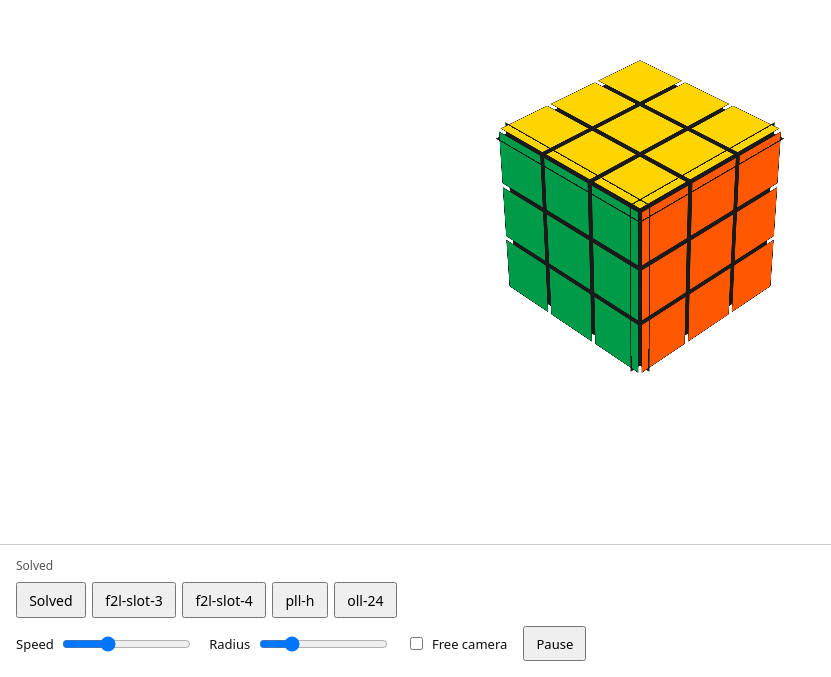
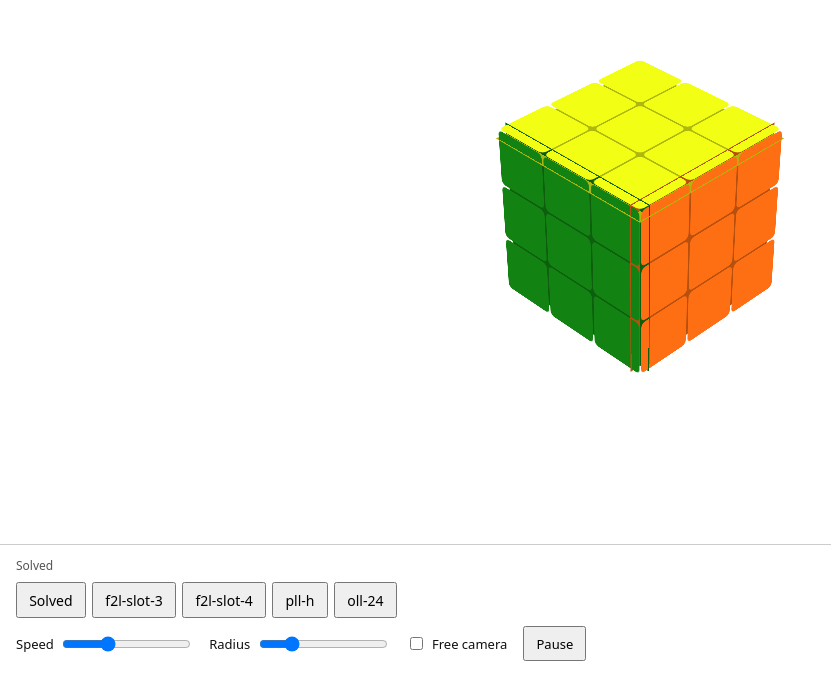
Before and after one commit to paragne/cfop-trainer, a website built with Vite: page three-d.html in a window 1280 px wide. Shown: the part 123-800 px from the top of the page, without its empty margins (0-831 px from the left). Built offline with nearby package versions, Linux system fonts and the light colour scheme.

Commit message:
feat(ui): render the 3D prototype as a stickerless GAN speedcube
The previous black-plastic sticker style needed its backing plate to
precisely track each sticker's silhouette edge; any sub-pixel miss showed a
jarring black-vs-background line, most visible at the cube's outer edges
under closer inspection (2x device pixel ratio) as small notches at every
grid intersection.

A stickerless cube's plastic is the same color all the way through, so the
backing plate is now colored to match its own sticker (darkened slightly
for the crease between pieces) instead of black. A residual sub-pixel gap
now blends into the same color instead of exposing the background — the
architecture becomes self-forgiving instead of needing pixel-perfect
coverage. Cut-plane caps (visible only mid-turn) are now light gray,
matching a stickerless cube's exposed inner mechanism rather than a black
shell. Colors are sampled from reference/gan_cube_color_reference.jpg (a
GAN stickerless 2x2; the color scheme carries over to this 3x3 render).

Verified via pixel flood-fill at 2x device pixel ratio: trapped background
pixels are now confined to two small diagonal arcs at the cube's top
corners, matching the intentional 8px pillowed-corner rounding's
antialiasing fringe — not a seam. A separate elementFromPoint probe
confirmed the faint colored lines visible at cross-face fold edges are each
face's own darkened backing plate (the intended crease effect), not
cross-contamination from an unrelated sticker.

Co-Authored-By: Claude Sonnet 5 <noreply@anthropic.com>

```diff
--- a/src/ui/three-d/scene.ts
+++ b/src/ui/three-d/scene.ts
@@ -15,7 +15,10 @@ import { perpendicularBasis, surfacePosition } from "../../lib/physical-cube.ts"
 import type { PhysicalSticker } from "../../lib/physical-cube.ts";
 
 export const SCALE = 90; // pixels per cubie unit
-const GAP_PX = 6;
+// A stickerless cube's pieces sit close enough to touch; the thin gap that
+// remains is where the piece's own shadowed backing plate shows through
+// (see GAP_SHADE), not painted-on black grout.
+const GAP_PX = 3;
 const FACE_PX = SCALE - GAP_PX;
 // A flat, zero-thickness plane also gave the OLD browser-sorted approach no
 // volume to resolve ties with. The manual sort below doesn't strictly need
@@ -24,16 +27,36 @@ const DEPTH_PX = 16;
 // Wider than a full grid cell (SCALE), so a sticker's backing plate overlaps
 // its neighbours' rather than just meeting them — a seam between two exactly
 // abutting plates can still show a hairline of whatever's behind (the page
-// background) at sub-pixel misalignment; an overlap can't.
+// background) at sub-pixel misalignment; an overlap can't. Colored to match
+// its own sticker (see GAP_SHADE) rather than black, since a stickerless
+// cube's plastic is the same color all the way through — any residual
+// sub-pixel gap this doesn't quite cover blends into the same color instead
+// of exposing the page background.
 const BACK_PX = SCALE + 4;
 // A cut-plane cap covers the full 3x3 cross-section a layer boundary exposes
 // once the layer swings away from it, with the same small overlap margin.
 const CAP_PX = SCALE * 3 + 4;
 
+// Sampled from reference/gan_cube_color_reference.jpg (a GAN stickerless
+// 2x2, colors carry over to the 3x3 this renders).
 const FILL: Record<Color, string> = {
-  U: "#ffd500", D: "#ffffff", F: "#009b48", B: "#0046ad", R: "#ff5800", L: "#c8102e",
+  U: "#f2fe13", D: "#e7e4d3", F: "#128312", B: "#12397c", R: "#fe6f13", L: "#a31313",
 };
-const PLASTIC = "#1a1a1a";
+// The subtle shadowed crease between two physically separate stickerless
+// pieces — a darkened tint of the piece's own color, not black; see BACK_PX.
+const GAP_SHADE = 0.72;
+// The exposed inner mechanism, visible only in the gap a turning layer's
+// cut-plane cap fills — light plastic, not the black shell a stickered cube
+// would show. Sampled from reference/speed_cube.png's offset layer.
+const CORE_PLASTIC = "#e3e3e5";
+
+function shade(hex: string, factor: number): string {
+  const n = parseInt(hex.slice(1), 16);
+  const r = Math.round(((n >> 16) & 0xff) * factor);
+  const g = Math.round(((n >> 8) & 0xff) * factor);
+  const b = Math.round((n & 0xff) * factor);
+  return `rgb(${r}, ${g}, ${b})`;
+}
 
 export type SceneSticker = { readonly outer: HTMLDivElement };
 export type Cap = { readonly outer: HTMLDivElement };
@@ -65,7 +88,7 @@ export function buildScene(rig: HTMLElement, stickers: readonly PhysicalSticker[
     outer.className = "sticker";
     const face = square(FACE_PX, FILL[sticker.color]);
     face.classList.add("face");
-    const back = square(BACK_PX, PLASTIC);
+    const back = square(BACK_PX, shade(FILL[sticker.color], GAP_SHADE));
     back.style.transform = `translateZ(${-DEPTH_PX}px)`;
     outer.append(face, back);
     rig.append(outer);
@@ -88,15 +111,16 @@ export function buildScene(rig: HTMLElement, stickers: readonly PhysicalSticker[
     for (const i of order) rig.append(sceneStickers[i].outer);
   }
 
-  // A cut-plane cap: black, no sticker identity, gone once its move ends.
-  // Never backface-culled — unlike a real sticker, whose normal is always
-  // the outward direction the camera is meant to see, a cap at a slice's
-  // far cut plane can face away from a world-fixed camera, and it must stay
-  // visible from either side, or it would vanish exactly where it's needed.
+  // A cut-plane cap: bare inner plastic, no sticker identity, gone once its
+  // move ends. Never backface-culled — unlike a real sticker, whose normal
+  // is always the outward direction the camera is meant to see, a cap at a
+  // slice's far cut plane can face away from a world-fixed camera, and it
+  // must stay visible from either side, or it would vanish exactly where
+  // it's needed.
   function buildCap(axis: Vec, depth: number): Cap {
     const outer = document.createElement("div");
     outer.className = "sticker";
-    const plate = square(CAP_PX, PLASTIC);
+    const plate = square(CAP_PX, CORE_PLASTIC);
     plate.style.backfaceVisibility = "visible";
     outer.append(plate);
     rig.append(outer);
--- a/three-d.html
+++ b/three-d.html
@@ -39,14 +39,19 @@
         position: absolute;
         box-sizing: border-box;
         backface-visibility: hidden;
-        /* A transparent outline doesn't change layout, but nudges the
-           rasterizer's edge-coverage/anti-aliasing pass, which measurably
-           softens the jagged edges a 3D-transformed bordered box otherwise
-           gets. A small radius rounds off the remaining jagged corners. */
+      }
+      .face {
+        /* A stickerless cube has no painted border between pieces — just
+           the piece's own rounded ("pillowed") edge. A transparent outline
+           doesn't change layout, but nudges the rasterizer's edge-coverage
+           pass, which measurably softens the jagged edges a 3D-transformed
+           box otherwise gets. Only .face is rounded — the backing plates
+           and caps behind it are plain rectangles sized to show through
+           .face's rounded corners in the same (or a matching-shade) color,
+           rather than leaving a background-colored notch there. */
         outline: 1px solid transparent;
-        border-radius: 1px;
+        border-radius: 8px;
       }
-      .face { border: 1px solid #1a1a1a; }
       #chrome { padding: 0.75rem 1rem 1rem; background: #fff; border-top: 1px solid #ccc; }
       #info { font-size: 12px; color: #555; margin-bottom: 0.5rem; min-height: 1.2em; }
       #presets { display: flex; flex-wrap: wrap; gap: 0.4rem; margin-bottom: 0.5rem; }
```
